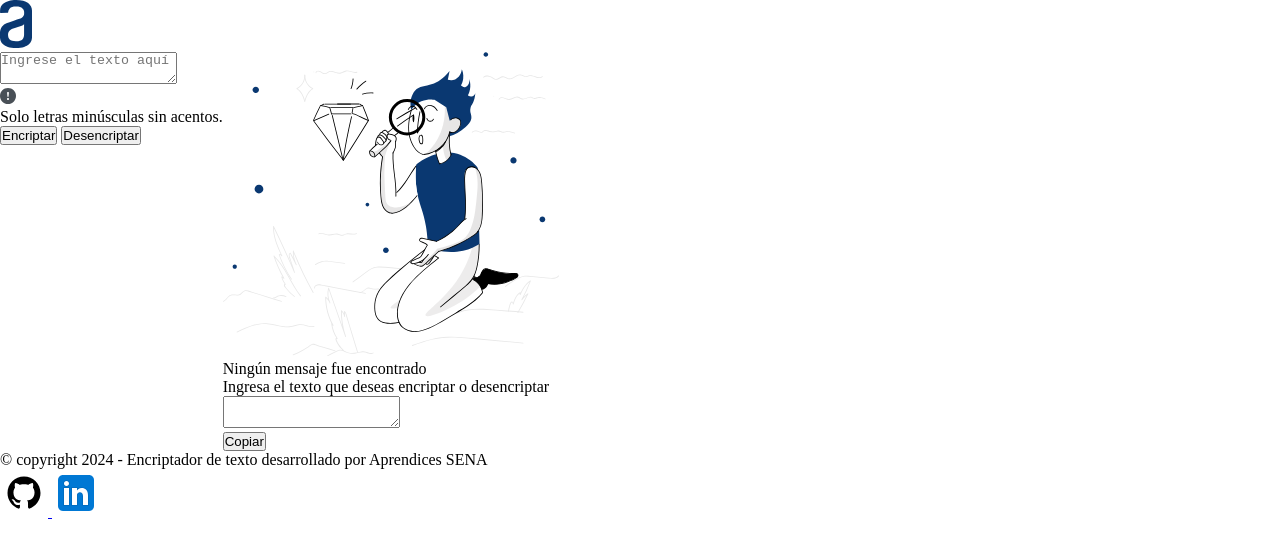
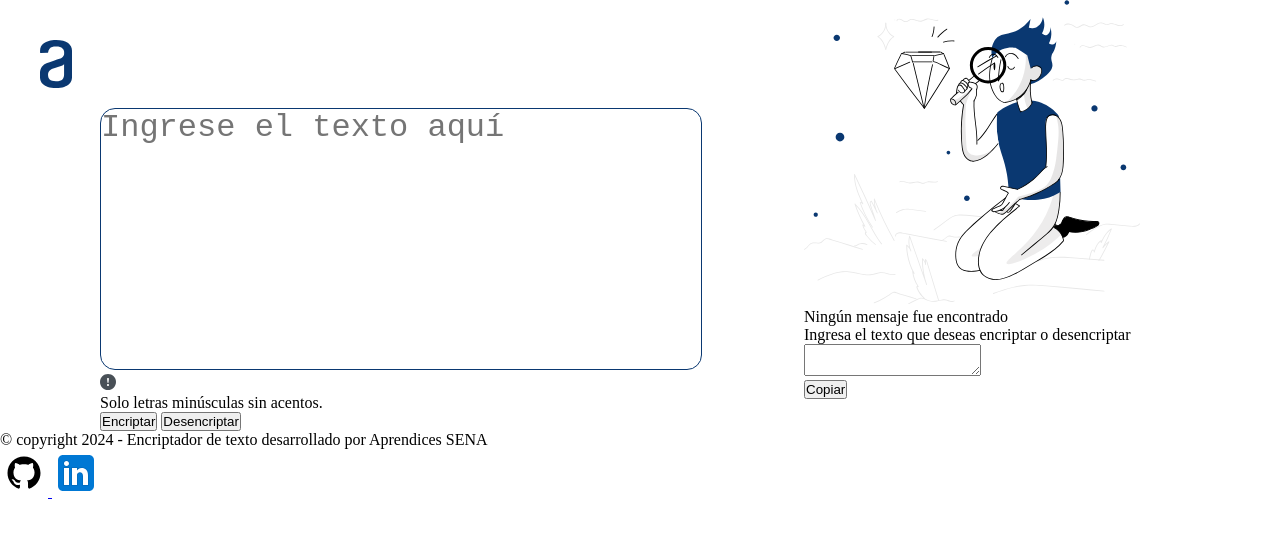
Before and after one commit to Duvan1975/entrenamiento-github, a plain HTML site: page index.html in a window 1280 px wide. Drawn offline with Linux system fonts and the light colour scheme.

Commit message:
Definiendo variable global en css y estilizando text-area

```diff
--- a/css/style.css
+++ b/css/style.css
@@ -1,8 +1,41 @@
+/*Variables Globales CSS colores*/
+:root{
+    --Blue:#0A3871;/*Color tomado del modelo figma*/
+}
+/*Selector universal*/
 *{
+    /*Elimina margen y rellenos predeterminados*/
     margin: 0;
     padding: 0;
 }
-main{
+/*---Encabezado---*/
+header{
     display: flex;
     flex-direction: row;
+    position: absolute;
+    margin: 40px 0px 0px 40px;
+    gap: 30px;
 }
+/*---Principal---*/
+/*Selecciona el elemento main*/
+main{
+    display: flex;/*Permite que los elementos secundarios se alineen*/
+    flex-direction: row;/*Organiza los elementos en una fila horizontal*/
+}
+.sectionUno{
+    width: 55%;/*Establece el ancho de la sección*/
+    margin: 108px 0px 0px 100px;
+    background: transparent;
+}
+/*---text-area---*/
+.encriptar{
+    width: 600px;/*Establece el ancho del elemento text-area*/
+    height: 260px;/*Establece el alto del elemento text-area*/
+    font-weight: 400;/* Define el grosor del texto*/
+    font-size: 32px;/* Establece el tamaño de la fuente*/
+    line-height: 38px;/* Define el espacio vertical entre líneas de texto */
+    outline: none;/* Elimina el contorno que aparece por defecto al hacer clic en el <textarea> */
+    border: 1px solid var(--Blue);
+    border-radius: 15px;
+    resize: none;/* Impide que el usuario pueda redimensionar el <textarea> */
+}
```
